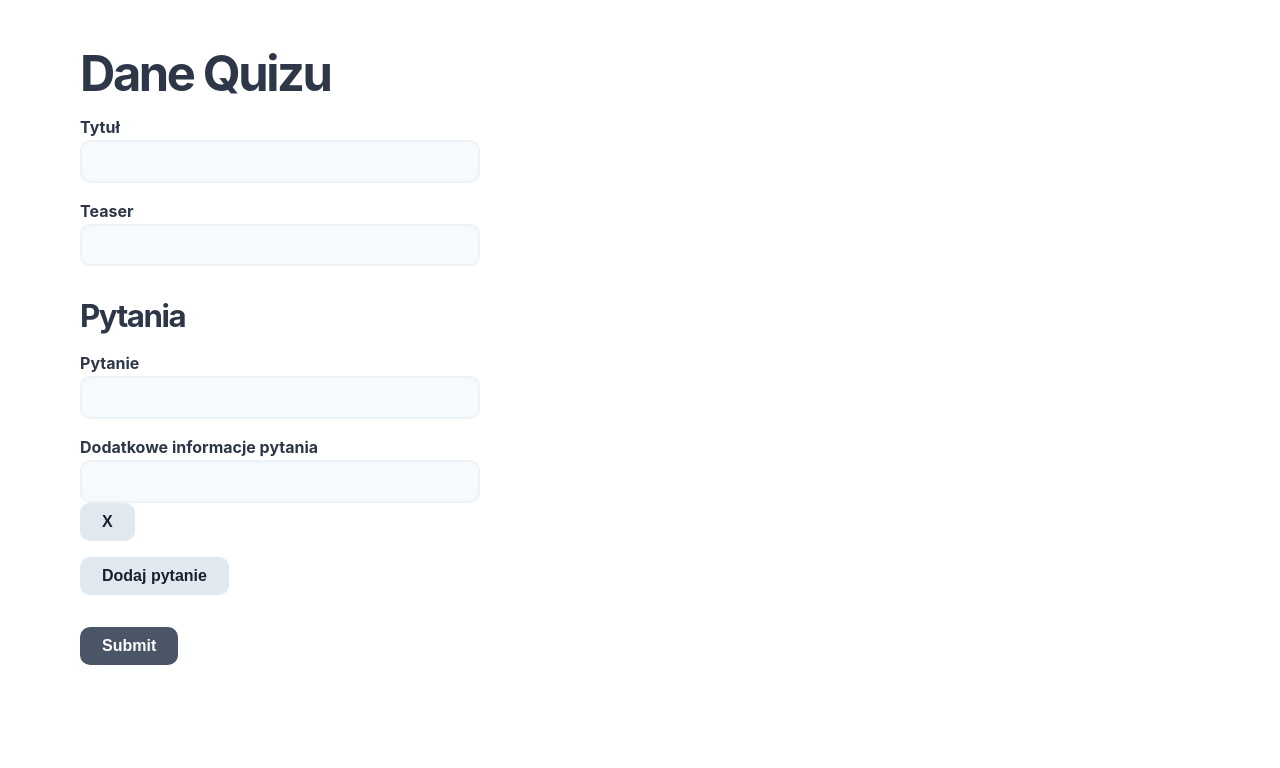
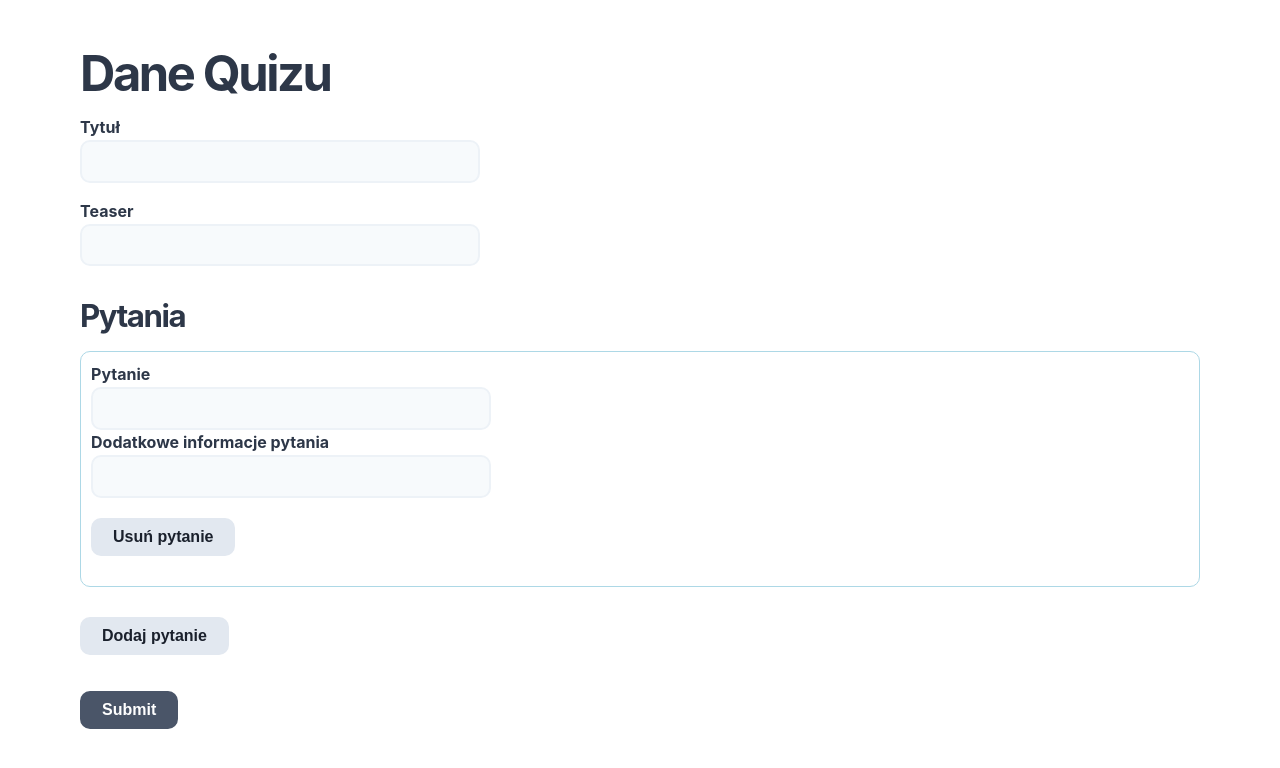
Before and after one commit to Devolla/quizadmin, a React (Create React App) app: page / in a window 1280 px wide. Shown: the top 768 px of the page. Built offline with nearby package versions, Linux system fonts and the light colour scheme.

Commit message:
base of quiz styles

```diff
--- a/src/App.css
+++ b/src/App.css
@@ -621,6 +621,7 @@ button[type="reset"] {
   background-color: var(--gray-300);
   border: 2px solid var(--gray-300);
   color: var(--gray-900);
+  margin: 20px 0;
 }
 
 button.secondary:hover,
@@ -648,3 +649,15 @@ label.checkbox {
 button[type="submit"] {
   margin-top: 1rem;
 }
+
+
+.questionGroup {
+  border: 1px solid lightblue;
+  border-radius: 10px;
+  padding: 10px;
+  margin: 10px 0;
+}
+
+.questionGroup label {
+  margin: 0;
+}
--- a/src/QuizForm.jsx
+++ b/src/QuizForm.jsx
@@ -128,7 +128,7 @@ const QuizForm = () => {
             <div>
               {values.questions.length > 0 &&
                 values.questions.map((question, index) => (
-                  <div className="row" key={index}>
+                  <div className="row questionGroup" key={index}>
                     <div className="col">
                       <label htmlFor={`questions.${index}.header`}>Pytanie</label>
                       <Field
@@ -161,14 +161,14 @@ const QuizForm = () => {
                         className="secondary"
                         onClick={() => remove(index)}
                       >
-                        X
+                        Usuń pytanie
                       </button>
                     </div>
                   </div>
                 ))}
               <button
                 type="button"
-                className="secondary"
+                className="secondary dynamic"
                 onClick={() => push({ header: '', teaser: '' })}
               >
               Dodaj pytanie
```
